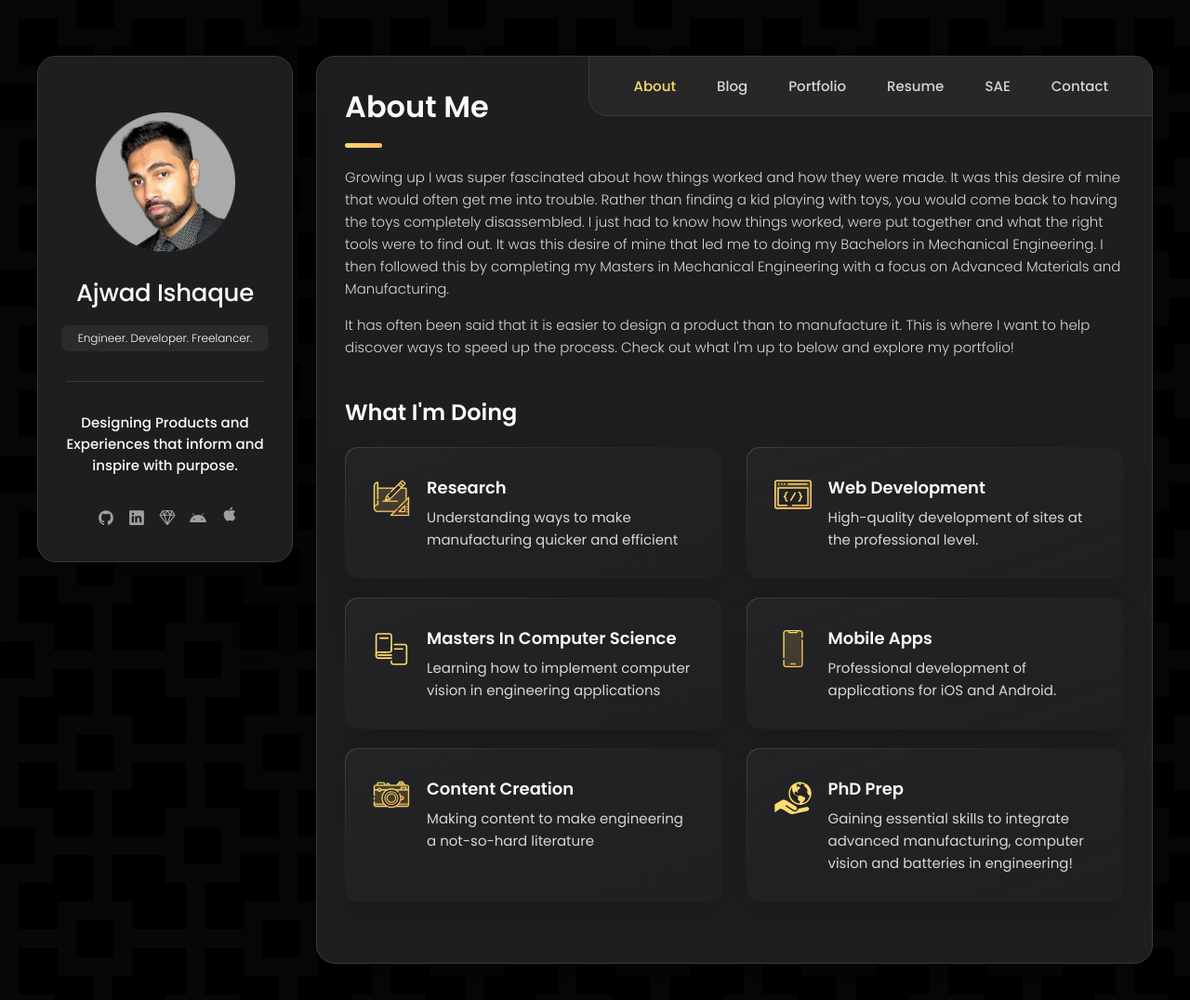
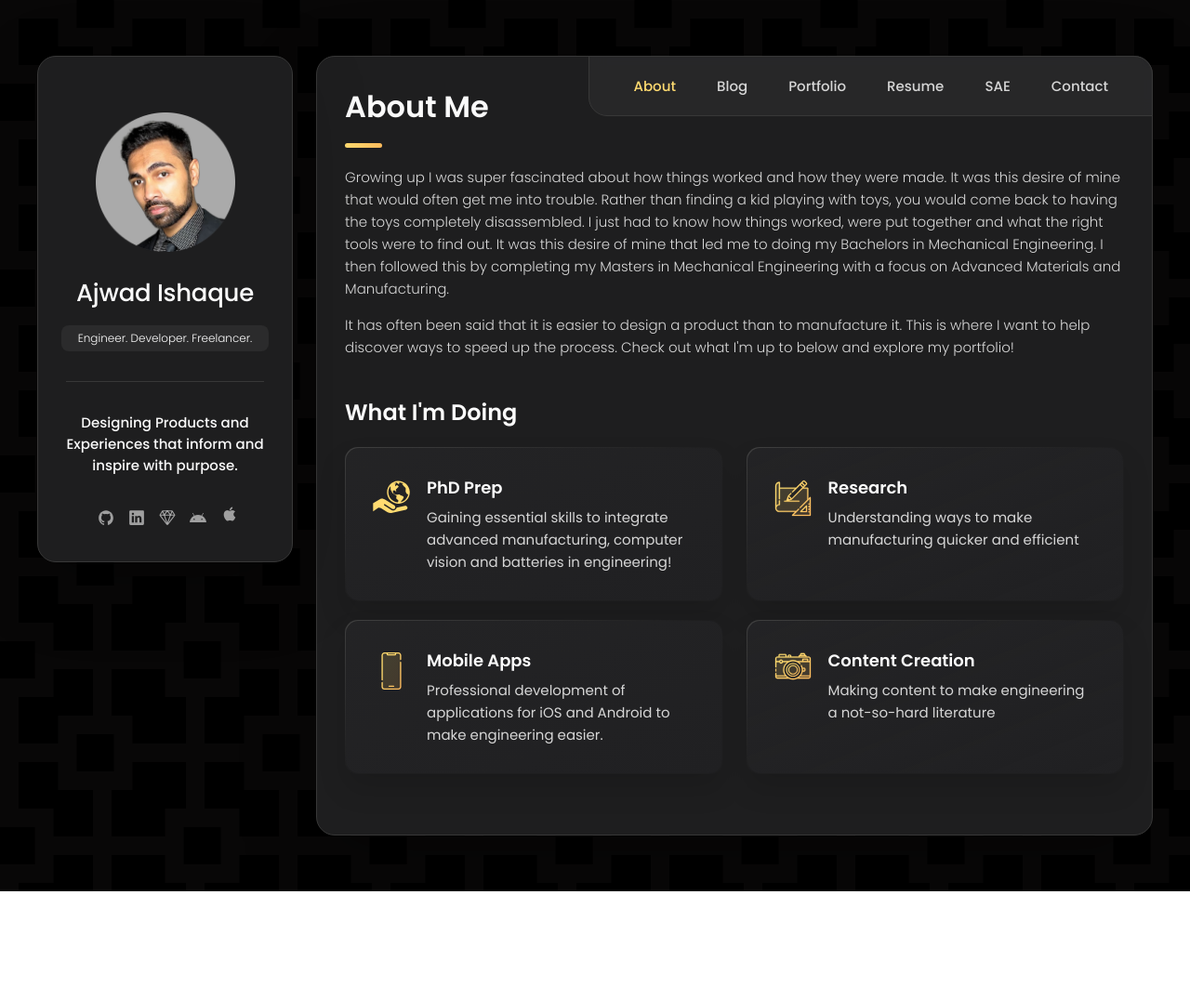
Before and after one commit to ajwadi/ajwadi.github.io, a plain HTML site: page index.html in a window 1280 px wide. Shown: the whole page at 93% size. After the commit the page ends 959 px from the top, so only its background shows below. Drawn offline with nearby package versions, Linux system fonts and the light colour scheme.

Commit message:
Update index.html

```diff
--- a/index.html
+++ b/index.html
@@ -190,6 +190,22 @@
 
           <ul class="service-list">
 
+              <li class="service-item">
+
+              <div class="service-icon-box">
+                <img src="./assets/images/future.svg" alt="camera icon" width="40">
+              </div>
+
+              <div class="service-content-box">
+                <h4 class="h4 service-item-title">PhD Prep</h4>
+
+                <p class="service-item-text">
+                  Gaining essential skills to integrate advanced manufacturing, computer vision and batteries in engineering!
+                </p>
+              </div>
+
+            </li>
+
             <li class="service-item">
 
               <div class="service-icon-box">
@@ -207,37 +223,6 @@
 
             </li>
 
-            <li class="service-item">
-
-              <div class="service-icon-box">
-                <img src="./assets/images/icon-dev.svg" alt="Web development icon" width="40">
-              </div>
-
-              <div class="service-content-box">
-                <h4 class="h4 service-item-title">Web development</h4>
-
-                <p class="service-item-text">
-                  High-quality development of sites at the professional level.
-                </p>
-              </div>
-
-            </li>
-
-            <li class="service-item">
-
-              <div class="service-icon-box">
-                <img src="./assets/images/bookcost.svg" alt="Web development icon" width="40">
-              </div>
-
-              <div class="service-content-box">
-                <h4 class="h4 service-item-title">Masters in Computer Science</h4>
-
-                <p class="service-item-text">
-                  Learning how to implement computer vision in engineering applications
-                </p>
-              </div>
-
-            </li>
 
             <li class="service-item">
 
@@ -249,7 +234,7 @@
                 <h4 class="h4 service-item-title">Mobile apps</h4>
 
                 <p class="service-item-text">
-                  Professional development of applications for iOS and Android.
+                  Professional development of applications for iOS and Android to make engineering easier.
                 </p>
               </div>
 
@@ -271,21 +256,7 @@
 
             </li>
 
-            <li class="service-item">
 
-              <div class="service-icon-box">
-                <img src="./assets/images/future.svg" alt="camera icon" width="40">
-              </div>
-
-              <div class="service-content-box">
-                <h4 class="h4 service-item-title">PhD Prep</h4>
-
-                <p class="service-item-text">
-                  Gaining essential skills to integrate advanced manufacturing, computer vision and batteries in engineering!
-                </p>
-              </div>
-
-            </li>
 
           </ul>
 
@@ -1018,7 +989,7 @@
             <li class="timeline-item">
               <h4 class="h4 timeline-item-title">[Stellantis] BSW Software Verification Engineer</h4>
 
-              <span>Dec 2022 - Present</span>
+              <span>Dec 2022 - Mar 2024</span>
 
               <p class="timeline-text">
 
@@ -1074,18 +1045,6 @@
           </div>
 
           <ol class="timeline-list">
-
-            <li class="timeline-item">
-
-              <h4 class="h4 timeline-item-title">Masters of Science in Computer Science</h4>
-
-              <span>2023 — present</span>
-
-              <p class="timeline-text">
-                Georgia Institute of Technology
-              </p>
-
-            </li>
 
             <li class="timeline-item">
 
```
